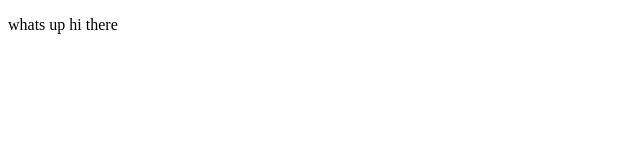
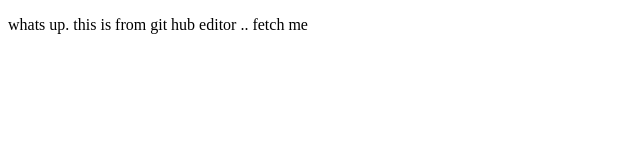
Before and after one commit to 1M0NsR3P0/gitweb, a plain HTML site: page index.html in a window 1280 px wide. Shown: the whole page, without its empty margins (0-640 px from the left). Drawn offline with Linux system fonts and the light colour scheme.

Commit message:
Update index.html

```diff
--- a/index.html
+++ b/index.html
@@ -8,8 +8,7 @@
     <link rel="stylesheet" href="index.css">
 </head>
 <body>
-    <p>whats up
-        hi there
+    <p>whats up. this is from git hub editor .. fetch me
     </p>
 </body>
 </html>
```
